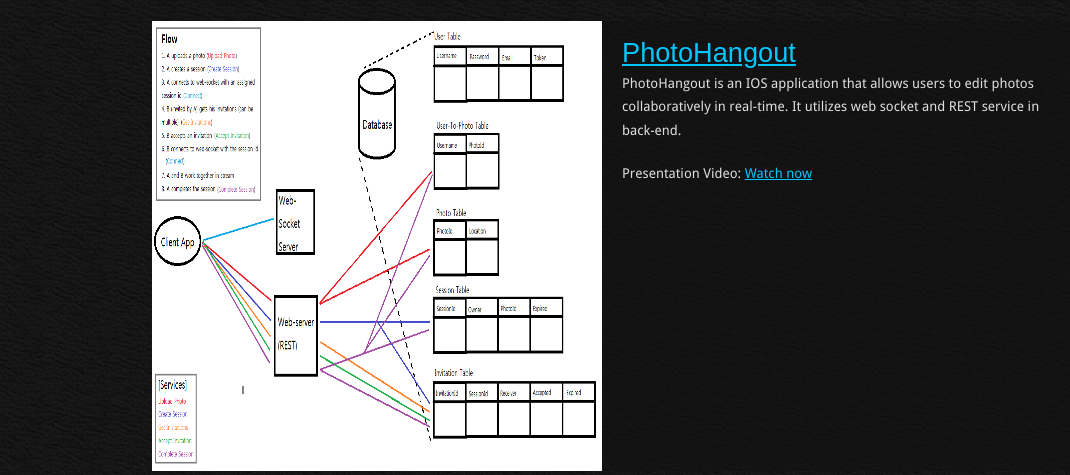
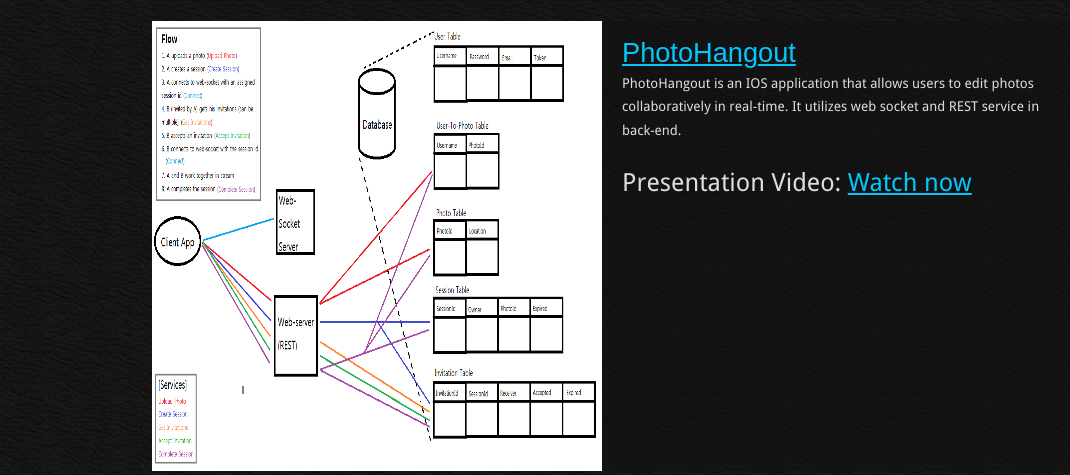
Before and after one commit to ydj0604/Jin-Web, a Flask app: page /portfolio in a window 1280 px wide. Shown: the part 1467-1942 px from the top of the page, without its empty margins (23-1093 px from the left). Run offline with Flask 2, Linux system fonts and the light colour scheme.

Commit message:
Add emphasize style

```diff
--- a/static/styles/style.css
+++ b/static/styles/style.css
@@ -406,6 +406,10 @@
 Author: Jurriaan Roelofs
 **/
 
+.emphasize {
+  font-size: 25px;
+}
+
 .drop-down {
   width: auto !important;
 }
--- a/templates/portfolio.html
+++ b/templates/portfolio.html
@@ -88,7 +88,7 @@
                 PhotoHangout is an IOS application that allows users to edit photos collaboratively in real-time.
                 It utilizes web socket and REST service in back-end.
             </p>
-            <p>
+            <p class="emphasize">
                 Presentation Video: <a href="https://www.youtube.com/watch?v=VOUcd-RqMaQ">Watch now</a>
             </p>
         </div>
```
